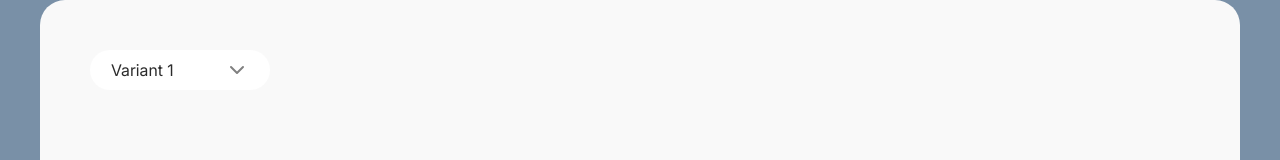
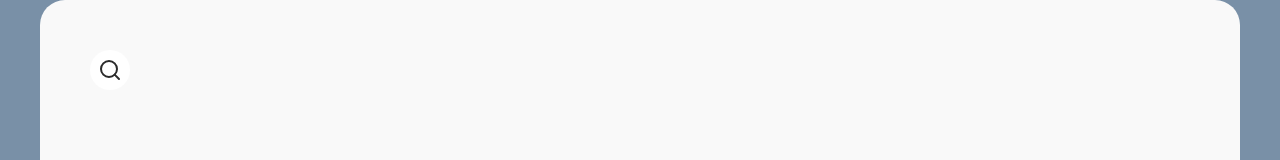
Before and after one commit to iiivanpopov/beger-frontend, a React (Vite) app: page / in a window 1280 px wide. Shown: the top 160 px of the page. Built offline with nearby package versions, Linux system fonts and the light colour scheme.

Commit message:
ui(dropdown): support icons

```diff
--- a/package.json
+++ b/package.json
@@ -49,7 +49,7 @@
     }
   },
   "lint-staged": {
-    "*.{js,ts,jsx,tsx,css,html,md,json}": "eslint --fix",
-    "*.css": "stylelint --fix"
+    "*.{js,ts,jsx,tsx,css,html,md,json}": "pnpm eslint --fix",
+    "*.css": "pnpm stylelint --fix"
   }
 }
--- a/src/app/App.tsx
+++ b/src/app/App.tsx
@@ -1,13 +1,14 @@
+import { Bell, LayoutDashboard, SearchIcon } from 'lucide-react'
 import { Dropdown } from '@/shared/components'
 
 export function App() {
   return (
-    <Dropdown initial={{ value: '1', label: 'Variant 1' }}>
+    <Dropdown initial={{ value: '1', label: 'Variant 1', icon: SearchIcon }}>
       <Dropdown.Trigger />
       <Dropdown.Options>
-        <Dropdown.Option value="1">Variant 1</Dropdown.Option>
-        <Dropdown.Option value="2">Variant 2</Dropdown.Option>
-        <Dropdown.Option value="3">Variant 3</Dropdown.Option>
+        <Dropdown.Option value="1" icon={SearchIcon}>Variant 1</Dropdown.Option>
+        <Dropdown.Option value="2" icon={LayoutDashboard}>Variant 2</Dropdown.Option>
+        <Dropdown.Option value="3" icon={Bell}>Variant 3</Dropdown.Option>
       </Dropdown.Options>
     </Dropdown>
   )
--- a/src/shared/components/Dropdown/Dropdown.module.css
+++ b/src/shared/components/Dropdown/Dropdown.module.css
@@ -32,9 +32,16 @@
     background: var(--background-primary);
   }
 
+  svg {
+    color: var(--text-primary);
+  }
+
   &.icon {
+    display: flex;
+    place-content: center center;
     width: 40px;
     height: 40px;
+    padding: 0;
 
     span {
       display: none;
@@ -64,6 +71,9 @@
   }
 
   > button {
+    display: flex;
+    align-items: center;
+    gap: 8px;
     width: 100%;
     height: 100%;
     padding: 5px 10px;
@@ -78,6 +88,11 @@
     transition: background-color 0.2s ease-in-out;
     cursor: pointer;
 
+    svg {
+      width: 20px;
+      height: 20px;
+    }
+
     &:hover {
       background: var(--background-secondary);
     }
--- a/src/shared/components/Dropdown/Dropdown.tsx
+++ b/src/shared/components/Dropdown/Dropdown.tsx
@@ -1,7 +1,8 @@
+import type { LucideIcon } from 'lucide-react'
 import type { ComponentProps, Dispatch, ReactNode, SetStateAction } from 'react'
 import clsx from 'clsx'
 import { ChevronDownIcon, ChevronUpIcon } from 'lucide-react'
-import { useMemo, useState } from 'react'
+import { useCallback, useMemo, useState } from 'react'
 import { useControlledState } from '@/shared/hooks'
 import { buildContext, normalizeValue } from '@/shared/utils'
 import { Popover } from '../Popover/Popover'
@@ -9,10 +10,10 @@ import styles from './Dropdown.module.css'
 
 interface DropdownContextProps {
   selectedLabel: ReactNode
-  setSelectedLabel: Dispatch<SetStateAction<ReactNode>>
+  selectedIcon: LucideIcon | undefined
   selected: string
-  setSelected: Dispatch<SetStateAction<string>>
   isOpen: boolean
+  handleSelect: (value: string, label: ReactNode, icon?: LucideIcon) => void
 }
 
 const [DropdownContext, useDropdownContext] = buildContext<DropdownContextProps>()
@@ -23,6 +24,7 @@ interface DropdownProps {
   initial?: {
     value: string | string[] | number
     label: string
+    icon?: LucideIcon
   }
 }
 
@@ -32,17 +34,25 @@ function Dropdown({ children, external, initial }: DropdownProps) {
     external?.[0] ?? normalizeValue(initial?.value),
   )
   const [selectedLabel, setSelectedLabel] = useState<ReactNode>(initial?.label ?? '')
+  const [selectedIcon, setSelectedIcon] = useState<LucideIcon | undefined>(initial?.icon)
   const externalPopover = useState(false)
+
+  const handleSelect = useCallback((value: string, label: ReactNode, icon?: LucideIcon) => {
+    setSelected(value)
+    setSelectedLabel(label)
+    if (icon)
+      setSelectedIcon(icon)
+  }, [setSelected])
 
   const value = useMemo(
     () => ({
       selected,
-      setSelected,
       selectedLabel,
-      setSelectedLabel,
+      selectedIcon,
       isOpen: externalPopover[0],
+      handleSelect,
     }),
-    [externalPopover, selected, selectedLabel, setSelected, setSelectedLabel],
+    [selected, selectedLabel, selectedIcon, externalPopover, handleSelect],
   )
 
   return (
@@ -56,22 +66,28 @@ type Variant = 'contained'
 
 interface DropdownTriggerProps {
   variant?: Variant
-  icon?: boolean
 }
 
-function DropdownTrigger({ variant = 'contained', icon }: DropdownTriggerProps) {
-  const { isOpen, selectedLabel } = useDropdownContext()
+function DropdownTrigger({ variant = 'contained' }: DropdownTriggerProps) {
+  const { isOpen, selectedLabel, selectedIcon } = useDropdownContext()
+  const Icon = selectedIcon
+  const ChevronIcon = isOpen ? ChevronUpIcon : ChevronDownIcon
 
   return (
-    <Popover.Trigger className={clsx(
-      styles.trigger,
-      styles[variant],
-      { [styles.icon]: icon },
-    )}
+    <Popover.Trigger
+      className={clsx(
+        styles.trigger,
+        styles[variant],
+        Icon && styles.icon,
+      )}
     >
-      <span>{selectedLabel}</span>
-      {!isOpen && <ChevronDownIcon className={styles.arrow} />}
-      {isOpen && <ChevronUpIcon className={styles.arrow} />}
+      {Icon && <Icon />}
+      {!Icon && (
+        <>
+          <span>{selectedLabel}</span>
+          <ChevronIcon className={styles.arrow} />
+        </>
+      )}
     </Popover.Trigger>
   )
 }
@@ -88,31 +104,33 @@ function DropdownOptions({ children }: DropdownOptionsProps) {
   )
 }
 
-type DropdownOptionProps = ComponentProps<'button'> & {
+interface DropdownOptionProps extends ComponentProps<'button'> {
   children: ReactNode
   className?: string
   value: string
+  icon?: LucideIcon
 }
 
-function DropdownOption({ children, value, className, ...props }: DropdownOptionProps) {
-  const { setSelectedLabel, setSelected, selected } = useDropdownContext()
+function DropdownOption({ children, icon, value, className, ...props }: DropdownOptionProps) {
+  const { selected, handleSelect } = useDropdownContext()
+  const Icon = icon
 
-  const handleSelect = () => {
-    setSelected(value)
-    setSelectedLabel(children)
-  }
+  const onClick = useCallback(() => {
+    handleSelect(value, children, icon)
+  }, [handleSelect, value, children, icon])
 
   return (
     <button
       {...props}
       type="button"
       className={clsx(
-        { [styles.active]: value === selected },
+        value === selected && styles.active,
         className,
       )}
-      onClick={handleSelect}
+      onClick={onClick}
     >
-      {children}
+      {Icon && <Icon />}
+      <span>{children}</span>
     </button>
   )
 }
```
